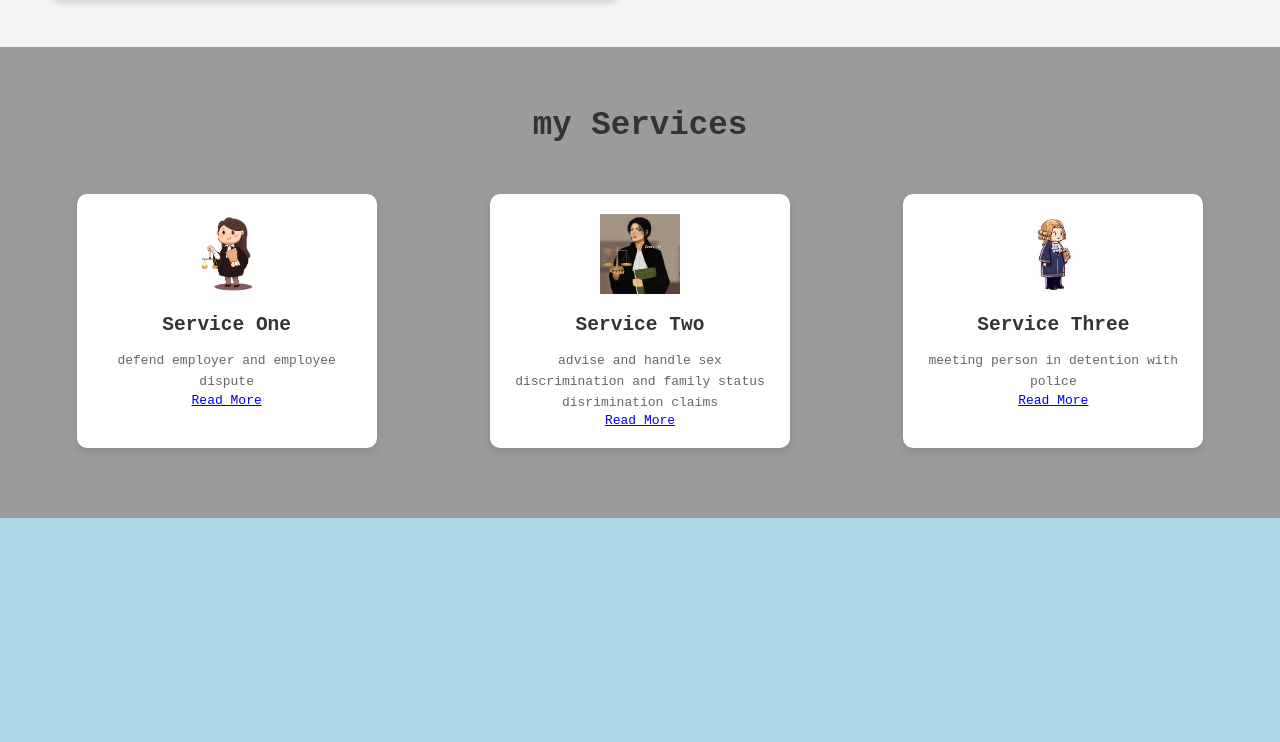
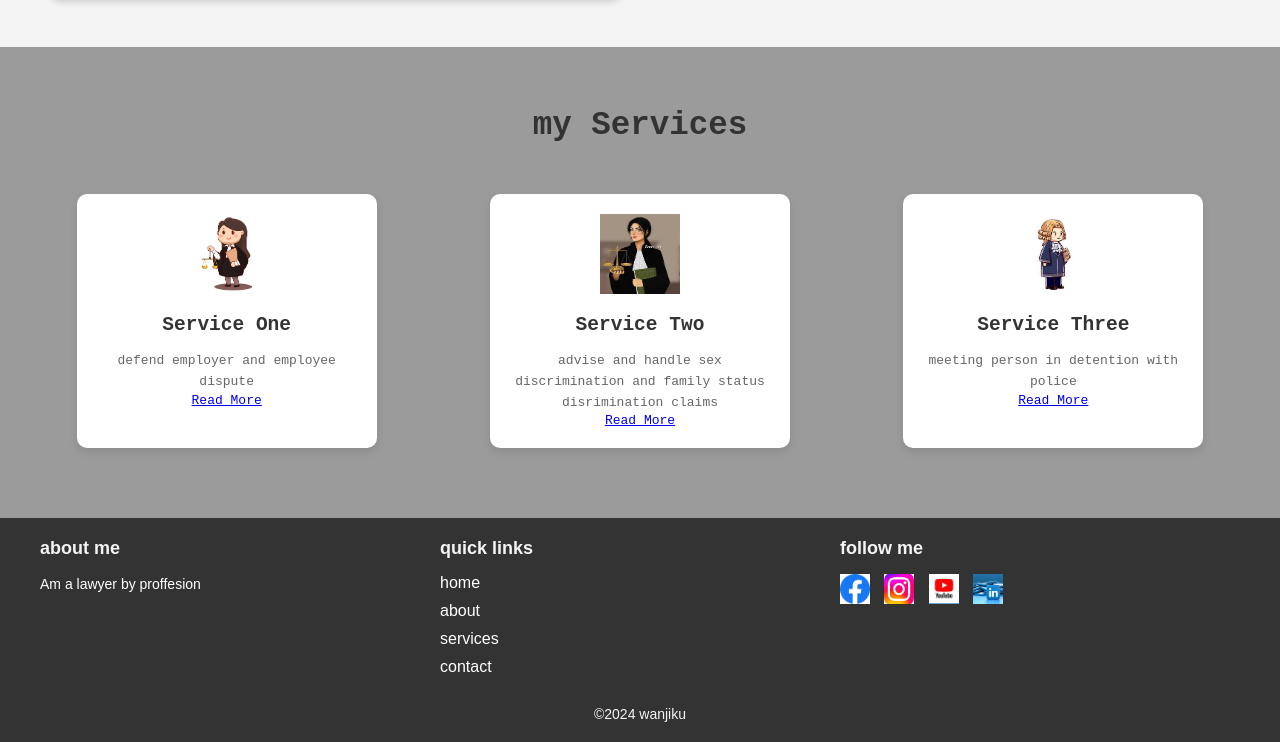
Before and after one commit to nrcfstudents/everlynewanjiku, a plain HTML site: page index.html in a window 1280 px wide. Shown: the part 1105-1847 px from the top of the page. Before the commit the page ends 1623 px from the top, so only its background shows below. Drawn offline with Linux system fonts and the light colour scheme.

Commit message:
updated styles.css and added footer images

```diff
--- a/index.html
+++ b/index.html
@@ -9,7 +9,7 @@ Everlyne Wanjiku
     <!--navigation bar-->
     <nav class="navbar">
 	    <div class="logo">
-	    	my logo
+	    	 Wanjiku Maina
 
 
 	    </div>
@@ -69,5 +69,43 @@ Everlyne Wanjiku
             </div>
         </div>
     </section>
+
+    <section>
+    	<!--footer section-->
+    	<footer class="footer">
+    		<div class="footer-container">
+    			<div class="footer-about">
+    				<h3>about me</h3>
+    				<p>Am a lawyer by proffesion</p>
+
+    			</div>
+    			<div class="footer-links">
+    				<h3>quick links</h3>
+    				<ul>
+    					<li><a href="index.html">home</a></li>
+    					<li><a href="#about">about</a></li>
+	    	            <li><a href="#services">services</a></li>
+	    	            <li><a href="#contact">contact</a></li>
+    				</ul>
+
+    			</div>
+    			<div class="footer-social">
+    				<h3>follow me</h3>
+    				<a href="https://www.facebook.com/"><img src="images/facebook.png"alt="facebook"></a>
+    				<a href="https://www.instagram.com/"><img src="images/instagram.jpg"alt="instagram"></a>
+    				<a href="https://www.youtube.com/"><img src="images/youtube.jpg"alt="youtube"></a>
+    			    <a href="https://www.linkedin.com/"><img src="images/linkedin.jpg"alt="linkedin"></a>
+
+
+    			</div>
+    		</div>
+    		<div class="footer-bottom">
+    			<p>&copy;2024 wanjiku</p>
+
+    		</div>
+
+    	</footer>
+    </section>
+
 </body>
 </html>
--- a/styles.css
+++ b/styles.css
@@ -188,3 +188,73 @@ h1{
     transform: translateY(-10px);
     box-shadow: 0px 6px 12px rgba(0, 0, 0, 0.2);
 }
+/* General Footer Styles */
+.footer {
+    background-color: #333;
+    color: #fff;
+    padding: 20px;
+    font-family: Arial, sans-serif;
+}
+
+.footer-container {
+    display: flex;
+    justify-content: space-between;
+    max-width: 1200px;
+    margin: 0 auto;
+}
+
+.footer-about, .footer-links, .footer-social {
+    flex: 1;
+    margin-right: 20px;
+}
+
+.footer-about h3, .footer-links h3, .footer-social h3 {
+    margin-bottom: 15px;
+    font-size: 18px;
+    color: #f4f4f4;
+}
+
+.footer-about p {
+    font-size: 14px;
+    line-height: 1.5;
+}
+
+.footer-links ul {
+    list-style-type: none;
+    padding: 0;
+}
+
+.footer-links ul li {
+    margin-bottom: 10px;
+}
+
+.footer-links ul li a {
+    color: #fff;
+    text-decoration: none;
+    font-size: 16px;
+}
+
+.footer-links ul li a:hover {
+    text-decoration: underline;
+}
+
+.footer-social a {
+    display: inline-block;
+    margin-right: 10px;
+}
+
+.footer-social img {
+    width: 30px;
+    height: 30px;
+}
+
+.footer-bottom {
+    text-align: center;
+    margin-top: 20px;
+    font-size: 14px;
+}
+
+.footer-bottom p {
+    margin: 0;
+    color: #f4f4f4;
+}
```
Also changed, not shown: images/facebook.png (added), images/instagram.jpg (added), images/linkedin.jpg (added), images/youtube.jpg (added).
